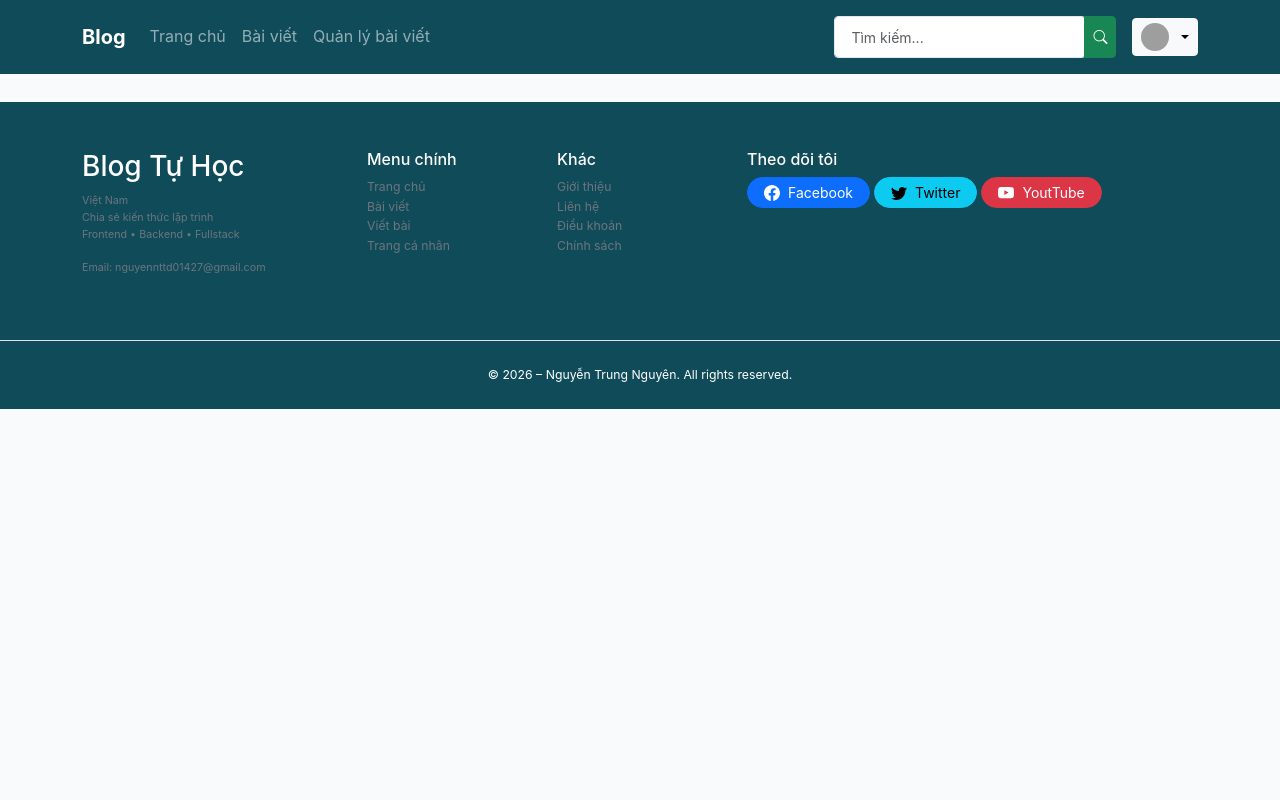
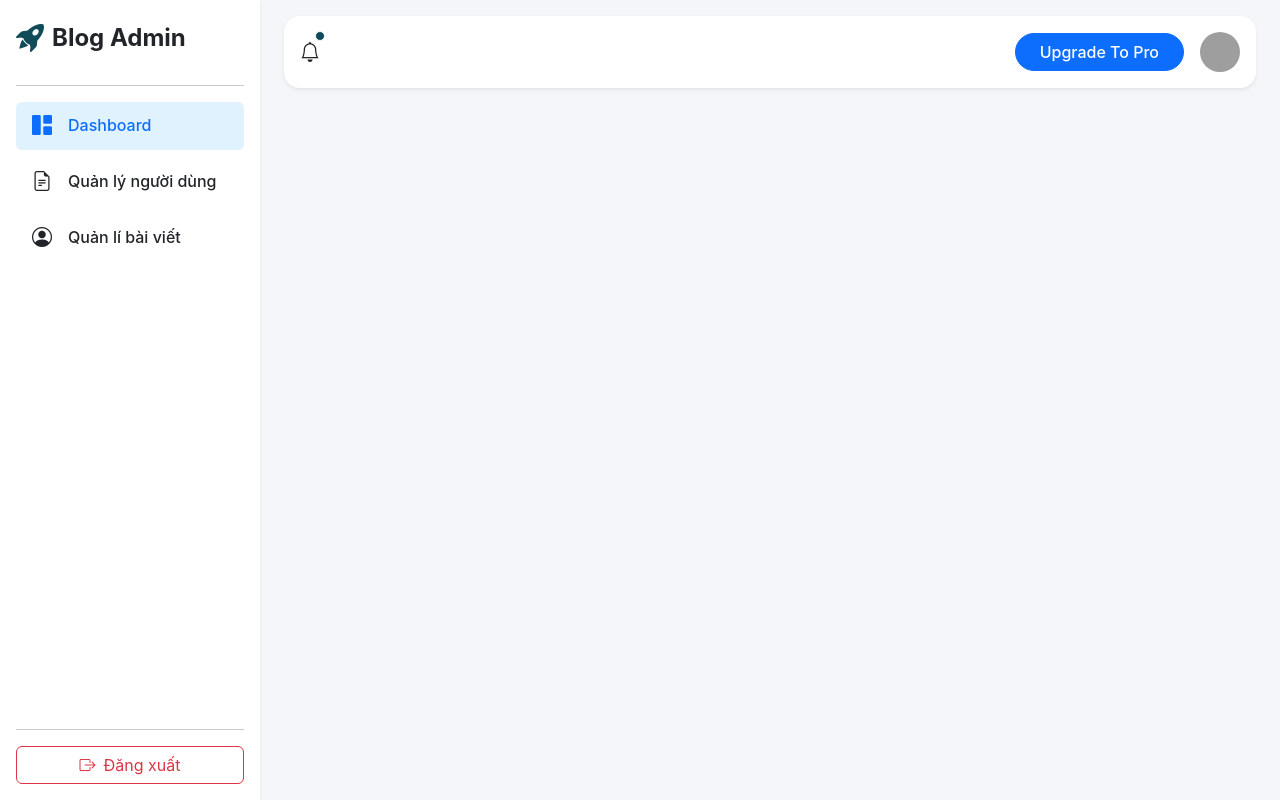
Before and after one commit to tr-nguyenn/SOF3081_Assgnment, a Vue app in the folder SOF3081_FrontEnd/: page /admin/dashboard in a window 1280 px wide. Built offline with nearby package versions, Linux system fonts and the light colour scheme; sample sign-in values are in the browser's storage; grey boxes are pictures that could not be loaded.

Commit message:
Phân quyền

```diff
--- a/SOF3081_FrontEnd/src/App.vue
+++ b/SOF3081_FrontEnd/src/App.vue
@@ -1,24 +1,3 @@
-<script setup>
-import { useRoute } from "vue-router";
-import Navbar from "@/components/layout/Navbar.vue";
-import Footer from "@/components/layout/Footer.vue";
-const route = useRoute();
-</script>
-
 <template>
-  <!-- DEFAULT LAYOUT -->
-  <template v-if="route.meta.layout !== 'auth'">
-    <Navbar />
-    <div class="main-content py-3" style="margin-top: 70px">
-      <div class="container">
-        <RouterView />
-      </div>
-    </div>
-    <Footer />
-  </template>
-
-  <!-- AUTH LAYOUT -->
-  <template v-else>
-    <RouterView />
-  </template>
+  <RouterView />
 </template>
--- /dev/null
+++ b/SOF3081_FrontEnd/src/components/admin/AdminHeader.vue
@@ -0,0 +1,15 @@
+<template>
+  <header class="header bg-white shadow-sm p-3 mb-4 rounded-4 d-flex justify-content-between align-items-center mx-4 mt-3">
+    <div class="position-relative" style="cursor: pointer">
+      <i class="bi bi-bell fs-5 text-dark"></i>
+      <span class="position-absolute top-0 start-100 translate-middle p-1 bg-primary border border-light rounded-circle">
+        <span class="visually-hidden">New alerts</span>
+      </span>
+    </div>
+
+    <div class="d-flex align-items-center gap-3">
+      <button class="btn btn-primary rounded-pill px-4 fw-medium">Upgrade To Pro</button>
+      <img src="https://i.pravatar.cc/150?img=11" alt="avatar" class="rounded-circle" width="40" height="40" />
+    </div>
+  </header>
+</template>
--- /dev/null
+++ b/SOF3081_FrontEnd/src/components/admin/AdminSidebar.vue
@@ -0,0 +1,62 @@
+<template>
+  <div class="sidebar d-flex flex-column p-3 bg-white shadow-sm" style="width: 260px; height: 100vh; position: sticky; top: 0">
+    <a href="/" class="d-flex align-items-center mb-4 text-dark text-decoration-none">
+      <i class="bi bi-rocket-takeoff-fill text-primary fs-3 me-2"></i>
+      <span class="fs-4 fw-bold">Blog Admin</span>
+    </a>
+
+    <hr class="mt-0" />
+
+    <ul class="nav nav-pills flex-column mb-auto gap-2">
+      <li class="nav-item">
+        <router-link to="/admin/dashboard" class="nav-link text-dark fw-medium d-flex align-items-center" exact-active-class="active bg-primary-subtle text-primary">
+          <i class="bi bi-grid-1x2-fill me-3 fs-5"></i>
+          Dashboard
+        </router-link>
+      </li>
+      <li class="nav-item">
+        <router-link to="/admin/posts" class="nav-link text-dark fw-medium d-flex align-items-center" active-class="active bg-primary-subtle text-primary">
+          <i class="bi bi-file-earmark-text me-3 fs-5"></i>
+          Quản lý người dùng
+        </router-link>
+      </li>
+      <li class="nav-item">
+        <router-link to="/admin/profile" class="nav-link text-dark fw-medium d-flex align-items-center" active-class="active bg-primary-subtle text-primary">
+          <i class="bi bi-person-circle me-3 fs-5"></i>
+          Quản lí bài viết
+        </router-link>
+      </li>
+    </ul>
+
+    <hr />
+    <button @click="handleLogout" class="btn btn-outline-danger w-100 d-flex align-items-center justify-content-center">
+      <i class="bi bi-box-arrow-right me-2"></i>
+      Đăng xuất
+    </button>
+  </div>
+</template>
+
+<script setup lang="ts">
+import { useRouter } from "vue-router";
+
+const router = useRouter();
+
+const handleLogout = () => {
+  localStorage.removeItem("user");
+  router.replace("/login");
+};
+</script>
+
+<style scoped>
+/* Tuỳ chỉnh màu xanh nhạt giống ảnh mẫu khi active */
+.bg-primary-subtle {
+  background-color: #e0f2fe !important; /* Xanh dương rất nhạt */
+}
+.nav-link:hover {
+  background-color: #f8f9fa;
+}
+.nav-link.active {
+  color: #0d6efd !important;
+  font-weight: bold;
+}
+</style>
--- /dev/null
+++ b/SOF3081_FrontEnd/src/layouts/AdminLayout.vue
@@ -0,0 +1,18 @@
+<template>
+  <div class="d-flex" style="min-height: 100vh; background-color: #f4f6f9">
+    <AdminSidebar />
+
+    <div class="flex-grow-1 d-flex flex-column overflow-hidden">
+      <AdminHeader />
+
+      <main class="flex-grow-1 overflow-auto px-4 pb-4">
+        <router-view />
+      </main>
+    </div>
+  </div>
+</template>
+
+<script setup lang="ts">
+import AdminSidebar from "@/components/admin/AdminSidebar.vue";
+import AdminHeader from "@/components/admin/AdminHeader.vue";
+</script>
--- a/SOF3081_FrontEnd/src/components/layout/Navbar.vue
+++ b/SOF3081_FrontEnd/src/layouts/Navbar.vue
@@ -68,6 +68,12 @@
                     Quản lý bài viết
                   </RouterLink>
                 </li>
+                <li v-if="user.role === 'admin'">
+                  <RouterLink class="dropdown-item d-flex align-items-center gap-2 py-2" to="/admin">
+                    <i class="bi bi-shield-lock text-secondary"></i>
+                    Trang quản trị
+                  </RouterLink>
+                </li>
                 <li><hr class="dropdown-divider my-1" /></li>
                 <li>
                   <button class="dropdown-item d-flex align-items-center gap-2 py-2 text-danger" @click="logout">
--- /dev/null
+++ b/SOF3081_FrontEnd/src/layouts/PublicLayout.vue
@@ -0,0 +1,24 @@
+<template>
+  <!-- DEFAULT LAYOUT -->
+  <template v-if="route.meta.layout !== 'auth'">
+    <Navbar />
+    <div class="main-content py-3" style="margin-top: 70px">
+      <div class="container">
+        <RouterView />
+      </div>
+    </div>
+    <Footer />
+  </template>
+
+  <!-- AUTH LAYOUT -->
+  <template v-else>
+    <RouterView />
+  </template>
+</template>
+
+<script setup lang="ts">
+import { useRoute } from "vue-router";
+import Navbar from "./Navbar.vue";
+import Footer from "./Footer.vue";
+const route = useRoute();
+</script>
--- a/SOF3081_FrontEnd/src/router/index.ts
+++ b/SOF3081_FrontEnd/src/router/index.ts
@@ -1,16 +1,27 @@
 import { createRouter, createWebHistory } from "vue-router";
+import PublicLayout from "@/layouts/PublicLayout.vue";
 import Home from "@/views/Home.vue";
 import PostDetail from "@/views/PostDetail.vue";
 import Profile from "@/views/Profile.vue";
 import Login from "@/views/Login.vue";
 import Register from "@/views/Register.vue";
-import Dashboard from "@/views/Dashboard.vue";
 import PostManager from "@/views/PostManager.vue";
+import AdminLayout from "@/layouts/AdminLayout.vue";
+import Forbidden from "@/views/Forbidden.vue";
 
 const router = createRouter({
   history: createWebHistory(import.meta.env.BASE_URL),
   routes: [
-    { path: "/", name: "Home", component: Home },
+    //1. Dùng navbar - footer
+    {
+      path: "/",
+      component: PublicLayout,
+      children: [
+        {
+          path: "/",
+          name: "Home",
+          component: Home,
+        },
         {
           path: "/post-manager",
           name: "PostManager",
@@ -27,6 +38,9 @@ const router = createRouter({
           name: "Profile",
           component: Profile,
         },
+      ],
+    },
+    // 2. đăng nhập - đăng kí - forbidden (không dùng navbar - footer)
     {
       path: "/login",
       name: "login",
@@ -36,24 +50,46 @@ const router = createRouter({
     {
       path: "/register",
       name: "register",
-      component: () => Register,
+      component: Register,
       meta: { layout: "auth" },
     },
     {
-      path: "/dashboard",
-      name: "dashboard",
-      component: () => Dashboard,
+      path: "/forbidden",
+      name: "Forbidden",
+      component: Forbidden,
+    },
+
+    // 3. Dùng AdminLayout
+    {
+      path: "/admin",
+      name: "admin",
+      component: AdminLayout,
+      meta: { requiresAuth: true, requiresAdmin: true },
+      children: [
+        {
+          path: "",
+          name: "admin-dashboard",
+          redirect: "/admin/dashboard",
+        },
+        {
+          path: "dashboard",
+          name: "Dashboard",
+          component: () => import("@/views/Dashboard.vue"),
+        },
+      ],
     },
   ],
 });
 
 // Chặn điều hướng nếu chưa đăng nhập
 router.beforeEach((to, form, next) => {
-  const loggedInUser = localStorage.getItem("user");
+  const userStr = localStorage.getItem("user");
+  const user = userStr ? JSON.parse(userStr) : null;
 
-  if (to.meta.requiresAuth && !loggedInUser) {
-    alert("cc");
+  if (to.meta.requiresAuth && !user) {
     next("/login");
+  } else if (to.meta.requiresAdmin && user.role != "admin") {
+    next("/forbidden");
   } else {
     next();
   }
--- a/SOF3081_FrontEnd/src/services/post.service.ts
+++ b/SOF3081_FrontEnd/src/services/post.service.ts
@@ -2,6 +2,22 @@ import axiosClient from "@/api/axiosClient";
 import type { IPost } from "@/types/Post";
 
 const postService = {
+  // Lấy tất cả bài viết có phân trang
+  getAllPostPagination: async (page: number = 1, limit: number = 5) => {
+    const url = "/posts";
+
+    const response = await axiosClient.get(url, {
+      params: {
+        _page: page,
+        _per_page: limit,
+      },
+    });
+    return {
+      data: response.data.data,
+      total: response.data.items,
+    };
+  },
+
   // Lấy danh sách bài viết theo userId (READ)
   getAllPostByUser: async (userId: string) => {
     const response = await axiosClient.get<IPost[]>("/posts", {
--- /dev/null
+++ b/SOF3081_FrontEnd/src/views/Forbidden.vue
@@ -0,0 +1,14 @@
+<template>
+  <div class="d-flex flex-column justify-content-center align-items-center vh-100 bg-light text-center px-2">
+    <div class="mb-4">
+      <i class="bi bi-shield-lock text-danger" style="font-size: 5rem"></i>
+    </div>
+    <h1 class="display-1 fw-bold text-dark mb-2">403</h1>
+    <h3 class="fw-semibold text-secondary mb-3">Truy cập bị từ chối</h3>
+    <p class="text-muted mb-4" style="max-width: 400px">Xin lỗi, tài khoản của bạn không có quyền quản trị viên để truy cập vào khu vực này.</p>
+    <router-link to="/" class="btn btn-primary rounded-pill px-4 py-2 fw-medium shadow-sm">
+      <i class="bi bi-arrow-left me-2"></i>
+      Quay về Trang chủ
+    </router-link>
+  </div>
+</template>
```
Also changed, not shown: SOF3081_FrontEnd/src/views/Home.vue (+30 -62 lines), SOF3081_FrontEnd/src/layouts/Footer.vue (renamed from SOF3081_FrontEnd/src/components/layout/Footer.vue), 1 other file (tests, documents, lock files or other folders). Lines whose indentation alone changed are shown as unchanged.
